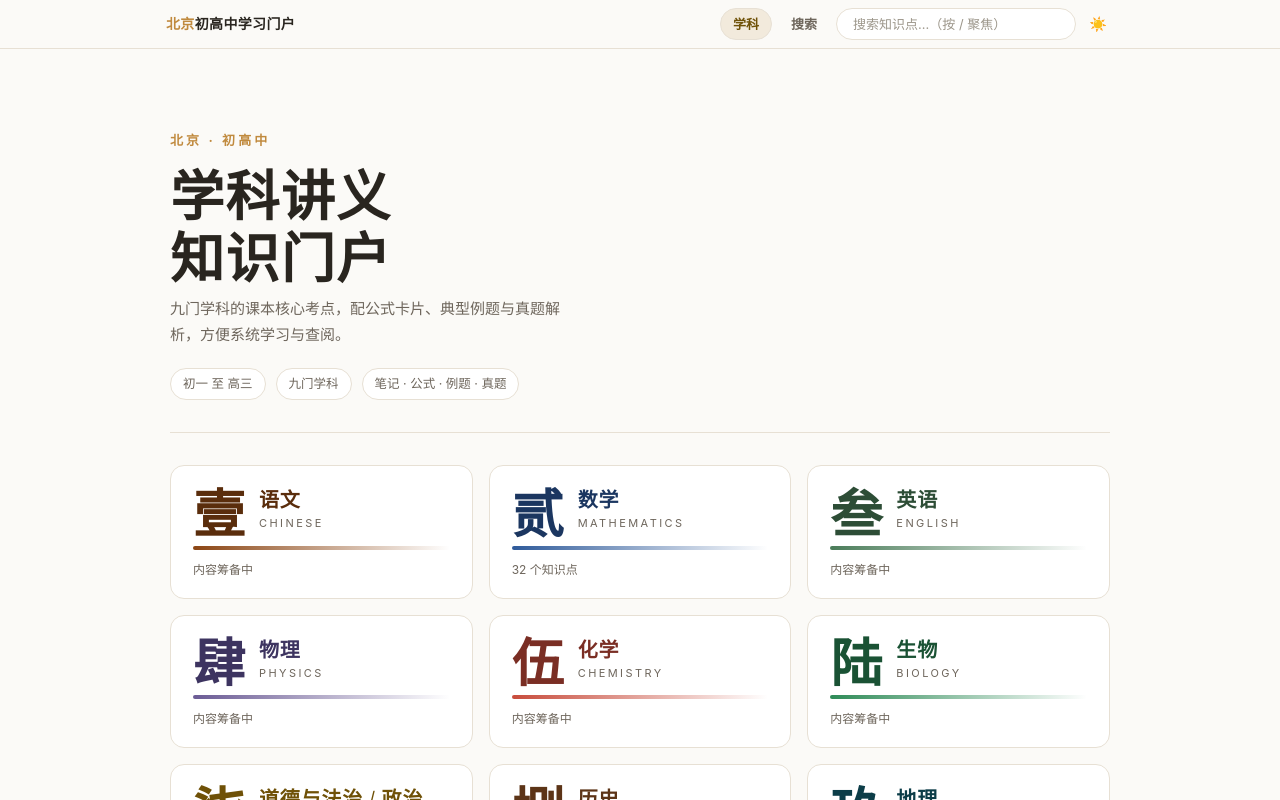
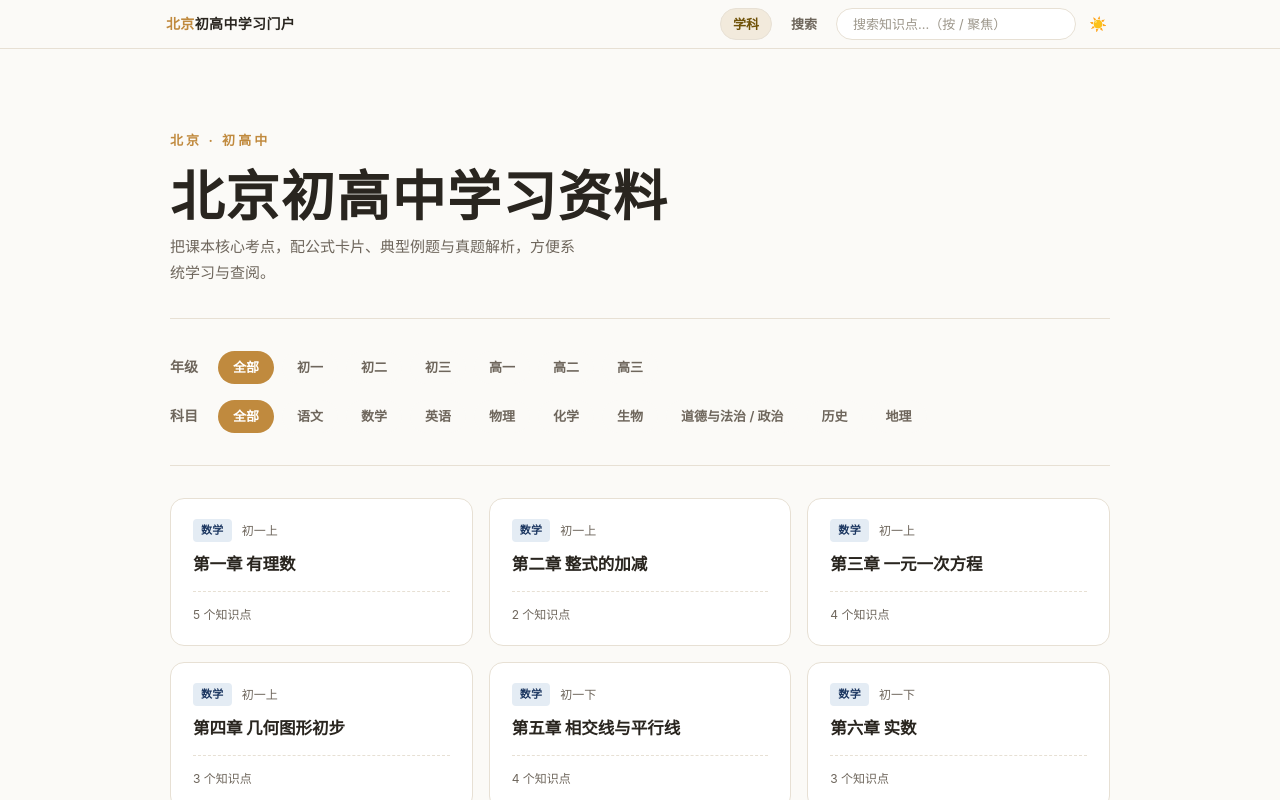
Before and after one commit to moirakk/beijing-study-portal, a React (Vite) app: page / in a window 1280 px wide. Shown: the top 800 px of the page. Built offline with nearby package versions, Linux system fonts and the light colour scheme; the HTML template or start-up script is replaced by a standard one.

Commit message:
feat: 首页改为年级与科目双层过滤导航，卡片展示匹配章节

```diff
--- a/src/pages/Dashboard.tsx
+++ b/src/pages/Dashboard.tsx
@@ -1,77 +1,158 @@
+import { useState } from 'react'
 import { Link } from 'react-router-dom'
 import { getSubjects } from '../lib/contentLoader'
-import { CN_NUMERALS, SUBJECT_EN, subjectVars } from '../lib/constants'
+import { subjectVars } from '../lib/constants'
 import type { SubjectId } from '../types'
 
-/**
- * 首页 / 学科选择：讲义式 hero + 9 学科卡片网格。
- * 每张卡片：大号宋体数字（壹贰叁…）+ 学科名 + 英文小字 + 渐变色条。
- */
+const GRADE_FILTERS = [
+  { label: '全部', val: 'all' },
+  { label: '初一', val: '7' },
+  { label: '初二', val: '8' },
+  { label: '初三', val: '9' },
+  { label: '高一', val: '10' },
+  { label: '高二', val: '11' },
+  { label: '高三', val: '12' },
+]
+
 export default function Dashboard() {
   const subjects = getSubjects()
+  const [gradeFilter, setGradeFilter] = useState('all')
+  const [subjectFilter, setSubjectFilter] = useState('all')
+
+  const subjectFilters = [
+    { label: '全部', val: 'all' },
+    ...subjects.filter((s) => s.id !== 'misc').map((s) => ({ label: s.name, val: s.id }))
+  ]
+
+  // collect all chapters
+  const allChapters: Array<{
+    subject: any
+    grade: any
+    gradePrefix: string
+    chapter: any
+    topicCount: number
+  }> = []
+
+  for (const subject of subjects) {
+    if (subject.id === 'misc') continue
+    for (const grade of subject.grades) {
+      const gradePrefix = grade.id.replace(/[ab]/, '')
+      for (const chapter of grade.chapters) {
+        allChapters.push({
+          subject,
+          grade,
+          gradePrefix,
+          chapter,
+          topicCount: chapter.topics.length
+        })
+      }
+    }
+  }
+
+  const filteredChapters = allChapters.filter((item) => {
+    if (gradeFilter !== 'all' && item.gradePrefix !== gradeFilter) return false
+    if (subjectFilter !== 'all' && item.subject.id !== subjectFilter) return false
+    return true
+  })
 
   return (
     <div>
-      {/* hero（参考 .hero：kicker + 大宋体标题 + 副标题 + meta 胶囊） */}
+      {/* 顶部 */}
       <header className="border-b border-line pb-8 pt-10 md:pt-14">
         <div className="text-[13px] font-bold tracking-[0.24em] text-gold">
           北京 · 初高中
         </div>
         <h1 className="mb-2 mt-3 font-serif text-[clamp(34px,7vw,54px)] font-bold leading-[1.15] tracking-wide">
-          学科讲义
-          <br />
-          知识门户
+          北京初高中学习资料
         </h1>
         <p className="max-w-[44ch] text-[15px] text-ink-soft">
-          九门学科的课本核心考点，配公式卡片、典型例题与真题解析，方便系统学习与查阅。
+          把课本核心考点，配公式卡片、典型例题与真题解析，方便系统学习与查阅。
         </p>
-        <div className="mt-5 flex flex-wrap gap-2.5">
-          <span className="pill">初一 至 高三</span>
-          <span className="pill">九门学科</span>
-          <span className="pill">笔记 · 公式 · 例题 · 真题</span>
-        </div>
       </header>
 
-      {/* 学科卡片网格 */}
-      <div className="mt-8 grid grid-cols-1 gap-4 sm:grid-cols-2 lg:grid-cols-3">
-        {subjects.map((subject, i) => {
-          const hasContent = subject.grades.some((g) => g.chapters.length > 0)
-          const topicCount = subject.grades.reduce(
-            (acc, g) => acc + g.chapters.reduce((a, c) => a + c.topics.length, 0),
-            0,
+      {/* 分类标签区 */}
+      <div className="mt-8 space-y-4 border-b border-line pb-8">
+        <div className="flex flex-wrap items-center gap-2">
+          <span className="w-10 text-[14px] font-bold text-ink-soft">年级</span>
+          {GRADE_FILTERS.map((f) => {
+            const active = gradeFilter === f.val
+            return (
+              <button
+                key={f.val}
+                onClick={() => setGradeFilter(f.val)}
+                className={`rounded-full border px-3.5 py-1 text-[13px] font-semibold transition-colors ${
+                  active
+                    ? 'border-transparent bg-gold text-white'
+                    : 'border-transparent bg-paper text-ink-soft hover:border-line hover:bg-panel hover:text-ink'
+                }`}
+              >
+                {f.label}
+              </button>
             )
+          })}
+        </div>
+        <div className="flex flex-wrap items-center gap-2">
+          <span className="w-10 text-[14px] font-bold text-ink-soft">科目</span>
+          {subjectFilters.map((f) => {
+            const active = subjectFilter === f.val
+            const isAll = f.val === 'all'
+            const style = !isAll ? subjectVars(f.val as SubjectId) : undefined
+
+            let btnClass = 'border-transparent bg-paper text-ink-soft hover:border-line hover:bg-panel hover:text-ink'
+            if (active) {
+              btnClass = isAll
+                ? 'border-transparent bg-gold text-white'
+                : 'border-transparent bg-[var(--sj)] text-white'
+            }
+
             return (
-            <Link
-              key={subject.id}
-              to={`/subject/${subject.id}`}
-              className="card group block transition-colors hover:border-[var(--s)]"
-              style={subjectVars(subject.id as SubjectId)}
+              <button
+                key={f.val}
+                onClick={() => setSubjectFilter(f.val)}
+                style={style}
+                className={`rounded-full border px-3.5 py-1 text-[13px] font-semibold transition-colors ${btnClass}`}
               >
-              <div className="flex items-end gap-3.5">
-                <span className="font-serif text-[52px] font-bold leading-[0.8] text-[var(--s-deep)]">
-                  {CN_NUMERALS[i]}
-                </span>
-                <div className="min-w-0">
-                  <h2 className="truncate font-serif text-xl font-extrabold tracking-[0.04em] text-[var(--s-deep)]">
-                    {subject.name}
-                  </h2>
-                  <div className="text-[11px] uppercase tracking-[0.22em] text-ink-soft">
-                    {SUBJECT_EN[subject.id as SubjectId]}
+                {f.label}
+              </button>
+            )
+          })}
         </div>
       </div>
+
+      {/* 内容区 */}
+      <div className="mt-8">
+        {filteredChapters.length === 0 ? (
+          <div className="card py-10 text-center text-ink-soft">暂无内容</div>
+        ) : (
+          <div className="grid grid-cols-1 gap-4 sm:grid-cols-2 lg:grid-cols-3">
+            {filteredChapters.map((item, i) => (
+              <Link
+                key={`${item.subject.id}-${item.grade.id}-${item.chapter.id}-${i}`}
+                to={`/subject/${item.subject.id}`}
+                className="card group block transition-colors hover:border-[var(--s)]"
+                style={subjectVars(item.subject.id as SubjectId)}
+              >
+                <div className="mb-2 flex items-center gap-2.5">
+                  <span className="tag rounded bg-[var(--s-soft)] px-2 py-0.5 text-[11px] font-bold tracking-[0.03em] text-[var(--s-deep)]">
+                    {item.subject.name}
+                  </span>
+                  <span className="text-[12px] text-ink-soft">{item.grade.title}</span>
                 </div>
-              <div className="rule mt-3" />
-              <div className="mt-3 flex items-center justify-between text-xs text-ink-soft">
+                <h3 className="mb-2 mt-1 font-sans text-[16.5px] font-extrabold tracking-normal text-ink">
+                  {item.chapter.title}
+                </h3>
+                <div className="mt-3 flex items-center justify-between border-t border-dashed border-line pt-3 text-[12px] text-ink-soft">
                   <span>
-                  {hasContent ? `${topicCount} 个知识点` : '内容筹备中'}
+                    {item.topicCount > 0 ? `${item.topicCount} 个知识点` : '内容筹备中'}
                   </span>
-                <span className="text-[var(--s)] opacity-0 transition-opacity group-hover:opacity-100">
+                  <span className="font-bold text-[var(--s)] opacity-0 transition-opacity group-hover:opacity-100">
                     进入 →
                   </span>
                 </div>
               </Link>
-          )
-        })}
+            ))}
+          </div>
+        )}
       </div>
     </div>
   )
```
Also changed, not shown: 1 other file (tests, documents, lock files or other folders). Lines whose indentation alone changed are shown as unchanged.
